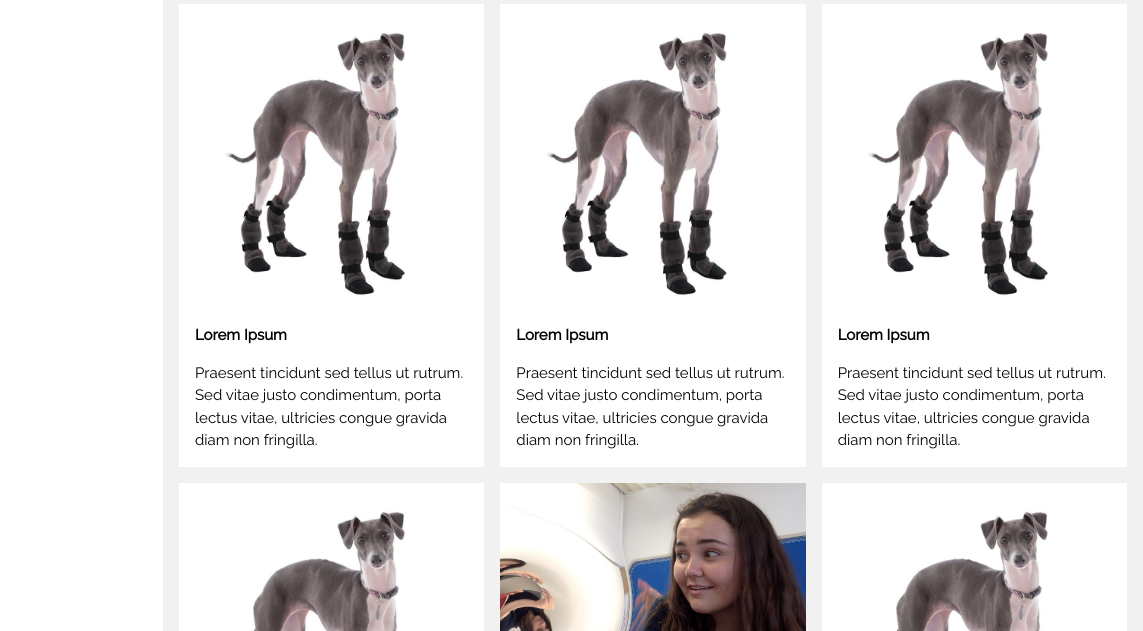
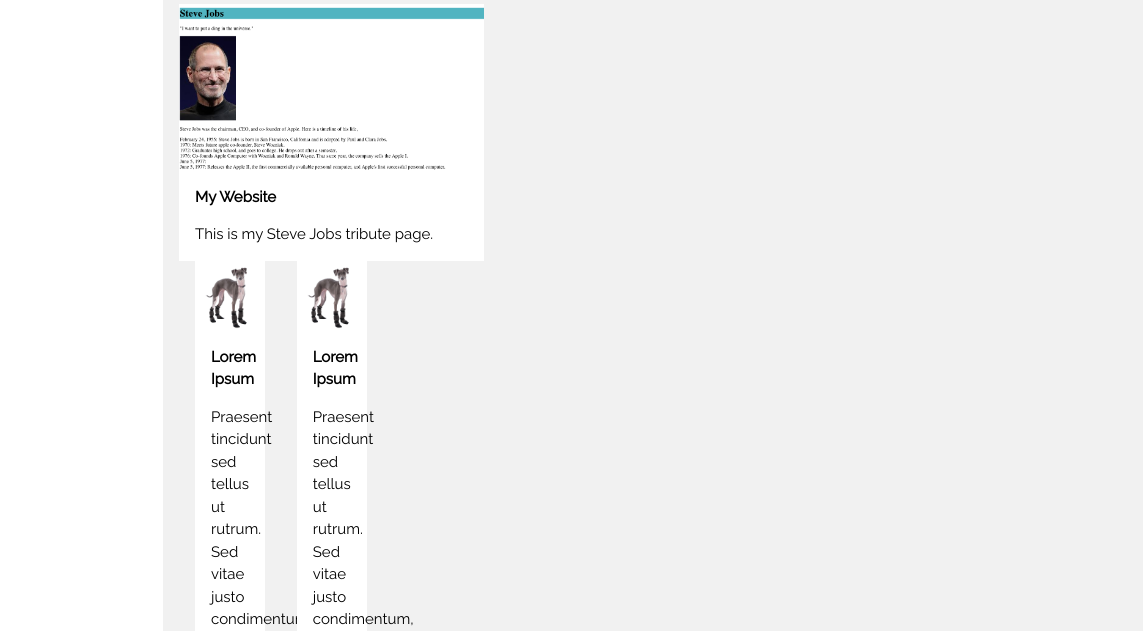
Before and after one commit to paigel2020/sandbox, a plain HTML site: page index.html in a window 1280 px wide. Shown: the part 169-800 px from the top of the page, 137-1280 px from the left. Drawn offline with nearby package versions, Linux system fonts and the light colour scheme.

Commit message:
Update index.html

```diff
--- a/index.html
+++ b/index.html
@@ -61,11 +61,10 @@ body,h1,h2,h3,h4,h5,h6 {font-family: "Raleway", sans-serif}
   <!-- First Photo Grid-->
   <div class="w3-row-padding">
     <div class="w3-third w3-container w3-margin-bottom">
-      <img src="dog.jpg" alt="Norway" style="width:100%" class="w3-hover-opacity">
+      <img src="website.jpg" alt="Norway" style="width:100%" class="w3-hover-opacity">
       <div class="w3-container w3-white">
-        <p><b>Lorem Ipsum</b></p>
-        <p>Praesent tincidunt sed tellus ut rutrum. Sed vitae justo condimentum, porta lectus vitae, ultricies congue gravida diam non fringilla.</p>
-      </div>
+        <p><b>My Website</b></p>
+        <p> This is my Steve Jobs tribute page. </p>
     </div>
     <div class="w3-third w3-container w3-margin-bottom">
       <img src="dog.jpg" alt="Norway" style="width:100%" class="w3-hover-opacity">
```
